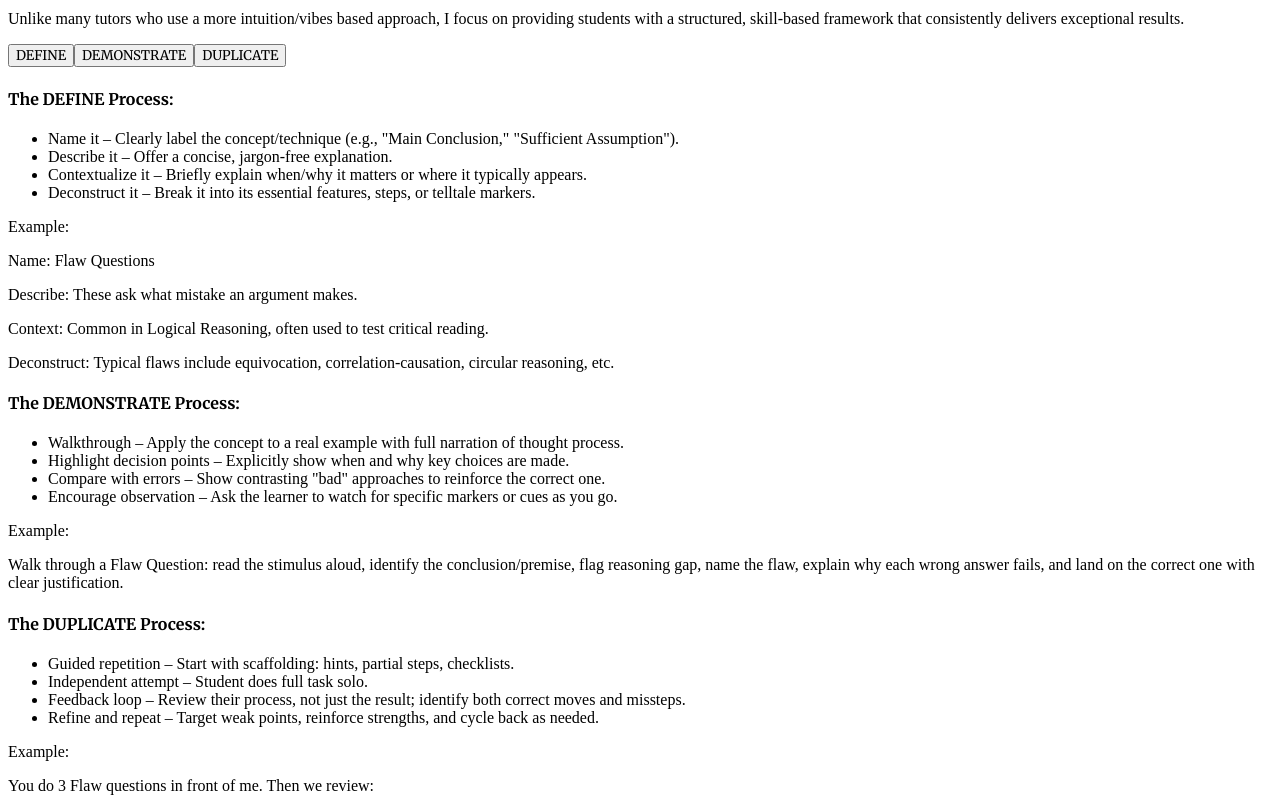
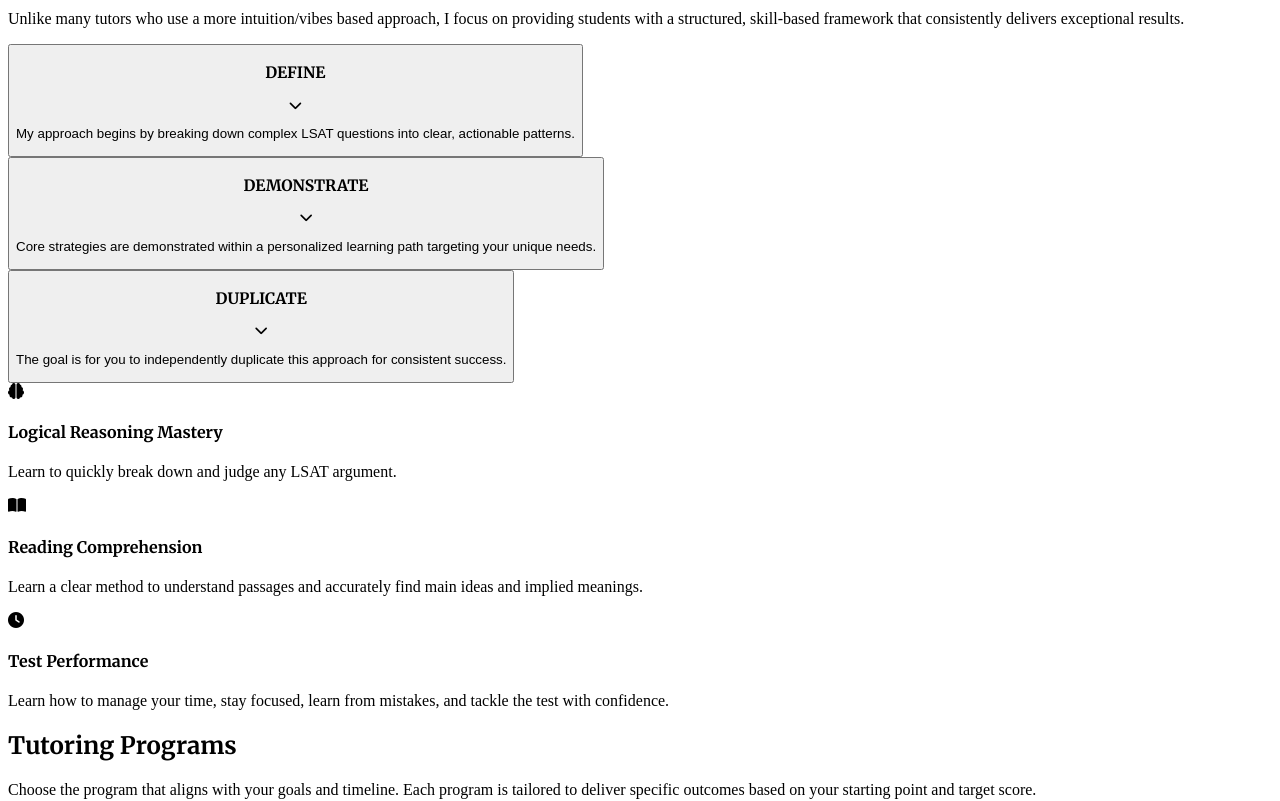
Before and after one commit to Aerophage1771/GermaineTutoringcom, a React (Vite) app in the folder client/: page / in a window 1280 px wide. Shown: the part 1700-2501 px from the top of the page. Built offline with nearby package versions, Linux system fonts and the light colour scheme.

Commit message:
Restored to 'cf08cd0d895d30fe2d6137e936867e09cd877a79'
Replit-Restored-To: cf08cd0d895d30fe2d6137e936867e09cd877a79

```diff
--- a/client/src/components/MethodologySection.tsx
+++ b/client/src/components/MethodologySection.tsx
@@ -1,14 +1,18 @@
 import { useState } from 'react';
 
 const MethodologySection = () => {
-  const [activeTab, setActiveTab] = useState<string | null>('define');
+  const [activeTab, setActiveTab] = useState<string | null>(null);
 
   const toggleTab = (tab: string) => {
+    if (activeTab === tab) {
+      setActiveTab(null);
+    } else {
       setActiveTab(tab);
+    }
   };
 
   const defineContent = (
-    <div className={`p-5 bg-blue-50 rounded-lg border-t border-blue-100 ${activeTab === 'define' ? 'ring-2 ring-primary' : 'opacity-90'}`}>
+    <div className="p-5 bg-blue-50 rounded-b-lg border-t border-blue-100">
       <h4 className="font-heading text-primary font-semibold mb-3">The DEFINE Process:</h4>
       <ul className="space-y-4">
         <li>
@@ -36,7 +40,7 @@ const MethodologySection = () => {
   );
 
   const demonstrateContent = (
-    <div className={`p-5 bg-blue-50 rounded-lg border-t border-blue-100 ${activeTab === 'demonstrate' ? 'ring-2 ring-primary' : 'opacity-90'}`}>
+    <div className="p-5 bg-blue-50 rounded-b-lg border-t border-blue-100">
       <h4 className="font-heading text-primary font-semibold mb-3">The DEMONSTRATE Process:</h4>
       <ul className="space-y-4">
         <li>
@@ -63,7 +67,7 @@ const MethodologySection = () => {
   );
 
   const duplicateContent = (
-    <div className={`p-5 bg-blue-50 rounded-lg border-t border-blue-100 ${activeTab === 'duplicate' ? 'ring-2 ring-primary' : 'opacity-90'}`}>
+    <div className="p-5 bg-blue-50 rounded-b-lg border-t border-blue-100">
       <h4 className="font-heading text-primary font-semibold mb-3">The DUPLICATE Process:</h4>
       <ul className="space-y-4">
         <li>
@@ -109,35 +113,60 @@ const MethodologySection = () => {
         </div>
 
         <div className="max-w-5xl mx-auto">
-          {/* Three-step approach with tabs */}
-          <div className="grid md:grid-cols-3 gap-4 mb-6">
+          {/* Three-step approach with expandable content */}
+          <div className="bg-white rounded-xl shadow-md overflow-hidden mb-12">
+            <div className="grid md:grid-cols-3 divide-x divide-blue-100">
+              {/* DEFINE */}
+              <div>
                 <button
                   onClick={() => toggleTab('define')}
-              className={`p-4 rounded-t-lg text-left font-heading font-bold text-xl transition-colors duration-300 ${activeTab === 'define' ? 'bg-primary text-white' : 'bg-white hover:bg-blue-100 text-primary'}`}
+                  className={`w-full p-6 md:p-8 text-left transition-colors duration-300 ${activeTab === 'define' ? 'bg-primary text-white' : 'hover:bg-blue-50'}`}
                 >
-              DEFINE
+                  <div className="flex items-center justify-between">
+                    <h3 className={`font-heading font-bold text-xl ${activeTab === 'define' ? 'text-white' : 'text-primary'}`}>DEFINE</h3>
+                    <i className={`fas ${activeTab === 'define' ? 'fa-chevron-up text-white' : 'fa-chevron-down text-primary'}`}></i>
+                  </div>
+                  <p className={`mt-2 leading-relaxed ${activeTab === 'define' ? 'text-white/90' : 'text-foreground/80'}`}>
+                    My approach begins by breaking down complex LSAT questions into clear, actionable patterns.
+                  </p>
                 </button>
+                {activeTab === 'define' && defineContent}
+              </div>
 
+              {/* DEMONSTRATE */}
+              <div>
                 <button
                   onClick={() => toggleTab('demonstrate')}
-              className={`p-4 rounded-t-lg text-left font-heading font-bold text-xl transition-colors duration-300 ${activeTab === 'demonstrate' ? 'bg-primary text-white' : 'bg-white hover:bg-blue-100 text-primary'}`}
+                  className={`w-full p-6 md:p-8 text-left transition-colors duration-300 ${activeTab === 'demonstrate' ? 'bg-primary text-white' : 'hover:bg-blue-50'}`}
                 >
-              DEMONSTRATE
+                  <div className="flex items-center justify-between">
+                    <h3 className={`font-heading font-bold text-xl ${activeTab === 'demonstrate' ? 'text-white' : 'text-primary'}`}>DEMONSTRATE</h3>
+                    <i className={`fas ${activeTab === 'demonstrate' ? 'fa-chevron-up text-white' : 'fa-chevron-down text-primary'}`}></i>
+                  </div>
+                  <p className={`mt-2 leading-relaxed ${activeTab === 'demonstrate' ? 'text-white/90' : 'text-foreground/80'}`}>
+                    Core strategies are demonstrated within a personalized learning path targeting your unique needs.
+                  </p>
                 </button>
+                {activeTab === 'demonstrate' && demonstrateContent}
+              </div>
 
+              {/* DUPLICATE */}
+              <div>
                 <button
                   onClick={() => toggleTab('duplicate')}
-              className={`p-4 rounded-t-lg text-left font-heading font-bold text-xl transition-colors duration-300 ${activeTab === 'duplicate' ? 'bg-primary text-white' : 'bg-white hover:bg-blue-100 text-primary'}`}
+                  className={`w-full p-6 md:p-8 text-left transition-colors duration-300 ${activeTab === 'duplicate' ? 'bg-primary text-white' : 'hover:bg-blue-50'}`}
                 >
-              DUPLICATE
+                  <div className="flex items-center justify-between">
+                    <h3 className={`font-heading font-bold text-xl ${activeTab === 'duplicate' ? 'text-white' : 'text-primary'}`}>DUPLICATE</h3>
+                    <i className={`fas ${activeTab === 'duplicate' ? 'fa-chevron-up text-white' : 'fa-chevron-down text-primary'}`}></i>
+                  </div>
+                  <p className={`mt-2 leading-relaxed ${activeTab === 'duplicate' ? 'text-white/90' : 'text-foreground/80'}`}>
+                    The goal is for you to independently duplicate this approach for consistent success.
+                  </p>
                 </button>
+                {activeTab === 'duplicate' && duplicateContent}
               </div>
-
-          {/* Content area - all content is always shown */}
-          <div className="mb-12 space-y-6">
-            {defineContent}
-            {demonstrateContent}
-            {duplicateContent}
+            </div>
           </div>
 
           {/* Strategy cards */}
```
Lines whose indentation alone changed are shown as unchanged.
